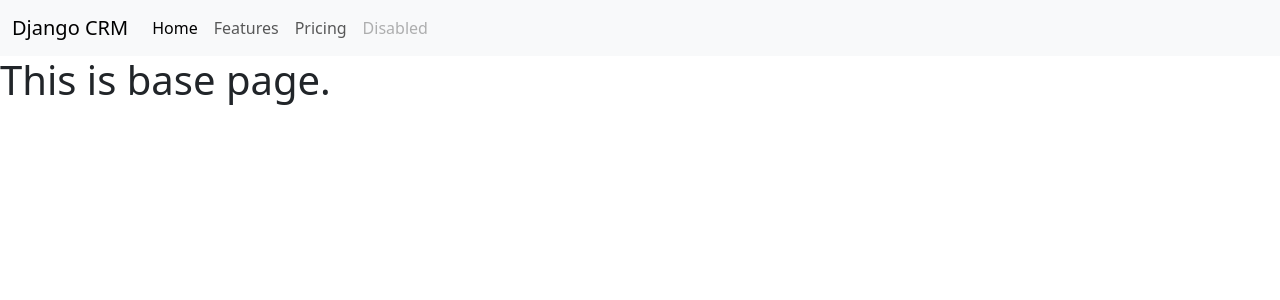
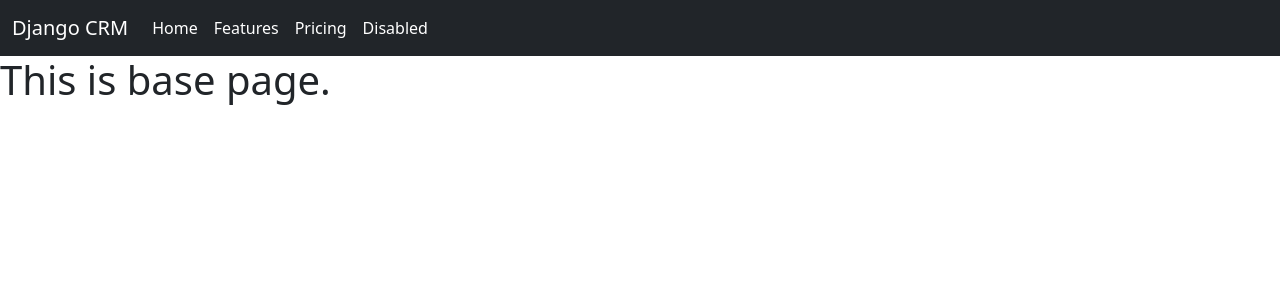
Before and after one commit to solaleh81/djangocrm, a Django app: page /mycrm/ in a window 1280 px wide. Shown: the top 300 px of the page. Run offline with Django 4.2, Linux system fonts and the light colour scheme.

Commit message:
changin colors.

```diff
--- a/mycrm/TEMPLATES/navbar.html
+++ b/mycrm/TEMPLATES/navbar.html
@@ -1,15 +1,15 @@
-<nav class="navbar navbar-expand-lg bg-body-tertiary">
+<nav class="navbar navbar-expand-lg bg-dark">
   <div class="container-fluid">
-    <a class="navbar-brand" href="#">Django CRM</a>
+    <a class="navbar-brand text-bg-dark" href="#">Django CRM</a>
     <button class="navbar-toggler" type="button" data-bs-toggle="collapse" data-bs-target="#navbarNavAltMarkup" aria-controls="navbarNavAltMarkup" aria-expanded="false" aria-label="Toggle navigation">
       <span class="navbar-toggler-icon"></span>
     </button>
     <div class="collapse navbar-collapse" id="navbarNavAltMarkup">
       <div class="navbar-nav">
-        <a class="nav-link active" aria-current="page" href="#">Home</a>
-        <a class="nav-link" href="#">Features</a>
-        <a class="nav-link" href="#">Pricing</a>
-        <a class="nav-link disabled" aria-disabled="true">Disabled</a>
+        <a class="nav-link active text-bg-dark" aria-current="page" href="#">Home</a>
+        <a class="nav-link text-bg-dark" href="#">Features</a>
+        <a class="nav-link text-bg-dark" href="#">Pricing</a>
+        <a class="nav-link disabled text-bg-dark" aria-disabled="true">Disabled</a>
       </div>
     </div>
   </div>
```
